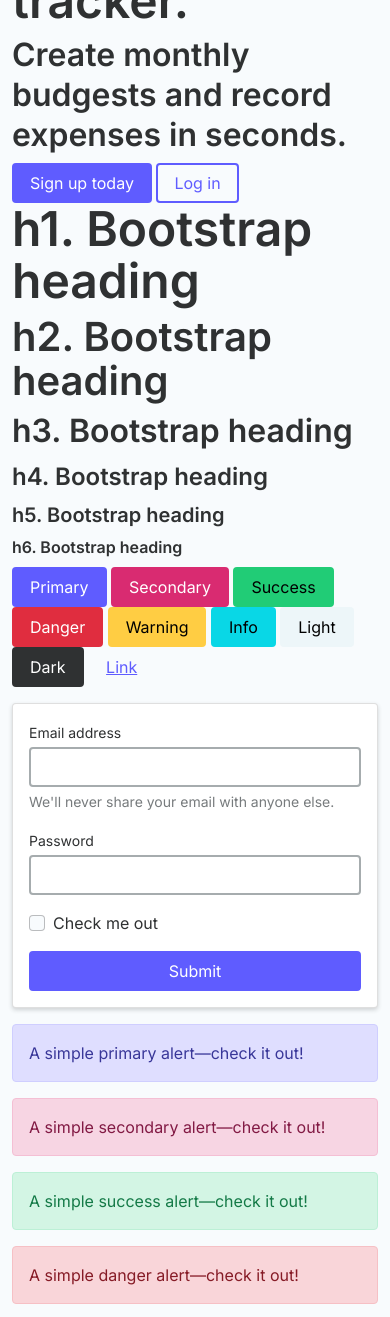
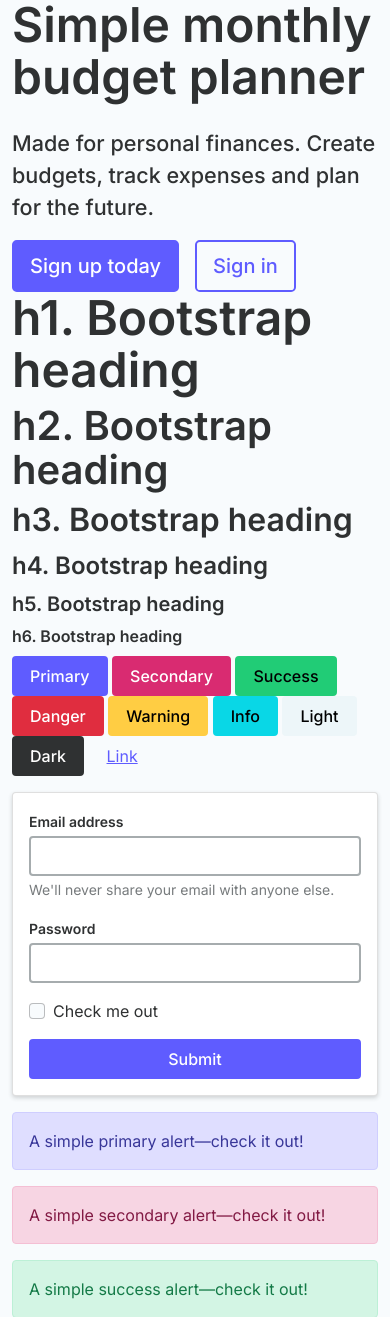
Before and after one commit to Pablo-gm/expense_tracker, a Django app: page / in a window 390 px wide. Shown: the part 452-1769 px from the top of the page. Run offline with Django 3.2, Linux system fonts and the light colour scheme; some libraries are stand-ins or nearby versions.

Commit message:
home style fixes

```diff
--- a/app/templates/app/home.html
+++ b/app/templates/app/home.html
@@ -4,14 +4,16 @@
 {% block content %}
 
 <div class="row align-items-center  justify-content-center">
-    <div class="col-12 col-md-6 col-lg-5 order-md-2">
+    <div class="col-12 col-md-6 col-lg-6 order-md-2">
         <img src="https://picsum.photos/600/450" alt="Intro image" class="img-fluid">
     </div>
-    <div class="col-12 col-md-6 col-lg-5 order-md-1">
-        <h1>Painless expense tracker.</h1>
-        <h3>Create monthly budgests and record expenses in seconds.</h3>
-        <a class="btn btn-primary" href="#" role="button">Sign up today</a>
-        <button type="button" class="btn btn-outline-primary">Log in</button>
+    <div class="col-12 col-md-6 col-lg-6 order-md-1">
+        <h1 class="mb-4">Simple monthly budget planner</h1>
+        <p class="lead">Made for personal finances. Create budgets, track expenses and plan for the future.</p>
+        <div class="d-flex">
+          <a class="btn btn-primary btn-lg" href="#" role="button">Sign up today</a>
+          <a class="btn btn-outline-primary btn-lg ms-3" href="#" role="button">Sign in</a>
+        </div>
     </div>
 </div>
 
--- a/static/css/custom.css
+++ b/static/css/custom.css
@@ -35,6 +35,29 @@
     line-height: 1.5rem;
 }
 
+/* Buttons */
+.btn-lg{
+    line-height: 2rem;
+}
+
+/* forms */
+
+.form-text{
+    line-height: 1.25rem;
+}
+
+/* nav  */
+.navbar{
+    box-shadow: 0 0 12px rgb(47 49 50 / .2);
+}
+
+
+/* Layout */
+.main{
+    margin-top: 8rem;
+}
+
+/* Shadows */
 .shadow--1{
     box-shadow: 0px 2px 4px rgb(47 49 50 / .2);
 }
--- a/static/sass/theme/_expense_tracker.scss
+++ b/static/sass/theme/_expense_tracker.scss
@@ -35,6 +35,9 @@
 
 // Fonts
 $font-family-sans-serif:      Inter,system-ui, -apple-system, "Segoe UI", Roboto, "Helvetica Neue", Arial, "Noto Sans", "Liberation Sans", sans-serif, "Apple Color Emoji", "Segoe UI Emoji", "Segoe UI Symbol", "Noto Color Emoji" !default;
+$lead-font-size:              1.5rem;
+$lead-font-weight:            500;
+
 
 // Headers
 $headings-font-weight:        600 !default;
@@ -44,6 +47,7 @@
 $input-btn-padding-x:         1rem !default;
 $input-btn-font-family:       null !default;
 
+$btn-font-weight:             500;
 $input-btn-border-width:      2px;
 
 // Forms
@@ -56,5 +60,8 @@
 $form-label-font-size:                  .875rem !default;
 $form-label-font-weight:                600 !default;
 
+// Navbar
+$nav-link-padding-y:                .625rem;
+
 @import "../vendors/bootstrap/bootstrap.scss";
 // sass static/sass/main.scss static/css/main.css
--- a/templates/base.html
+++ b/templates/base.html
@@ -7,7 +7,7 @@
     <meta name="viewport" content="width=device-width, initial-scale=1, shrink-to-fit=no">
 	<!--<link href="https://cdn.jsdelivr.net/npm/bootstrap@5.0.0-beta1/dist/css/bootstrap.min.css" rel="stylesheet" integrity="sha384-giJF6kkoqNQ00vy+HMDP7azOuL0xtbfIcaT9wjKHr8RbDVddVHyTfAAsrekwKmP1" crossorigin="anonymous">-->
 	<link rel="preconnect" href="https://fonts.gstatic.com">
-	<link href="https://fonts.googleapis.com/css2?family=Inter:wght@300;400;600&display=swap" rel="stylesheet">
+	<link href="https://fonts.googleapis.com/css2?family=Inter:wght@300;400;500;600&display=swap" rel="stylesheet">
 	<link rel="stylesheet" href="{% static '/css/main.css' %}">
 	<link rel="stylesheet" href="{% static '/css/custom.css' %}">
 </head>
@@ -17,12 +17,6 @@
 {% include 'general/header.html' %}
 
 <!-- Body -->
-<style type="text/css">
-	.main{
-		min-height: 100vh;
-		height: 100%;
-	}
-</style>
 <div class="main container py-5">
 	{% include 'general/messages.html' %}
 	{% block content %}
--- a/templates/general/header.html
+++ b/templates/general/header.html
@@ -1,6 +1,6 @@
 <!-- Header -->
-<nav class="navbar navbar-expand-md fixed-top navbar-light bg-light" aria-label="Main navigation">
-    <div class="container-fluid">
+<nav class="navbar navbar-expand-md fixed-top navbar-light bg-white" aria-label="Main navigation">
+    <div class="container">
         <a class="navbar-brand" href="#">Expense Tracker</a>
         <button class="navbar-toggler" type="button" data-bs-toggle="collapse" data-bs-target="#navbarContent" aria-controls="navbarContent" aria-expanded="false" aria-label="Toggle navigation">
             <span class="navbar-toggler-icon"></span>
@@ -13,7 +13,8 @@
                 <li class="nav-item"><a class="nav-link" href="{% url 'logout' %}">Logout</a></li>
                 {% else %}
                 <li class="nav-item"><a class="nav-link" href="{% url 'login' %}">Login</a></li>
-                <li class="nav-item"><a class="nav-link" href="{% url 'register' %}">Register</a></li>
+                <li class="nav-item d-lg-none"><a class="nav-link" href="{% url 'register' %}">Sign up</a></li>
+                <li class="nav-item d-none d-lg-inline"><a class="nav-link2 text-white btn btn-primary ms-3" href="{% url 'register' %}">Sign up</a></li>
                 {% endif %}
 
                 {% if request.user.is_authenticated %}
```
Also changed, not shown: static/css/main.css, 1 other file.
